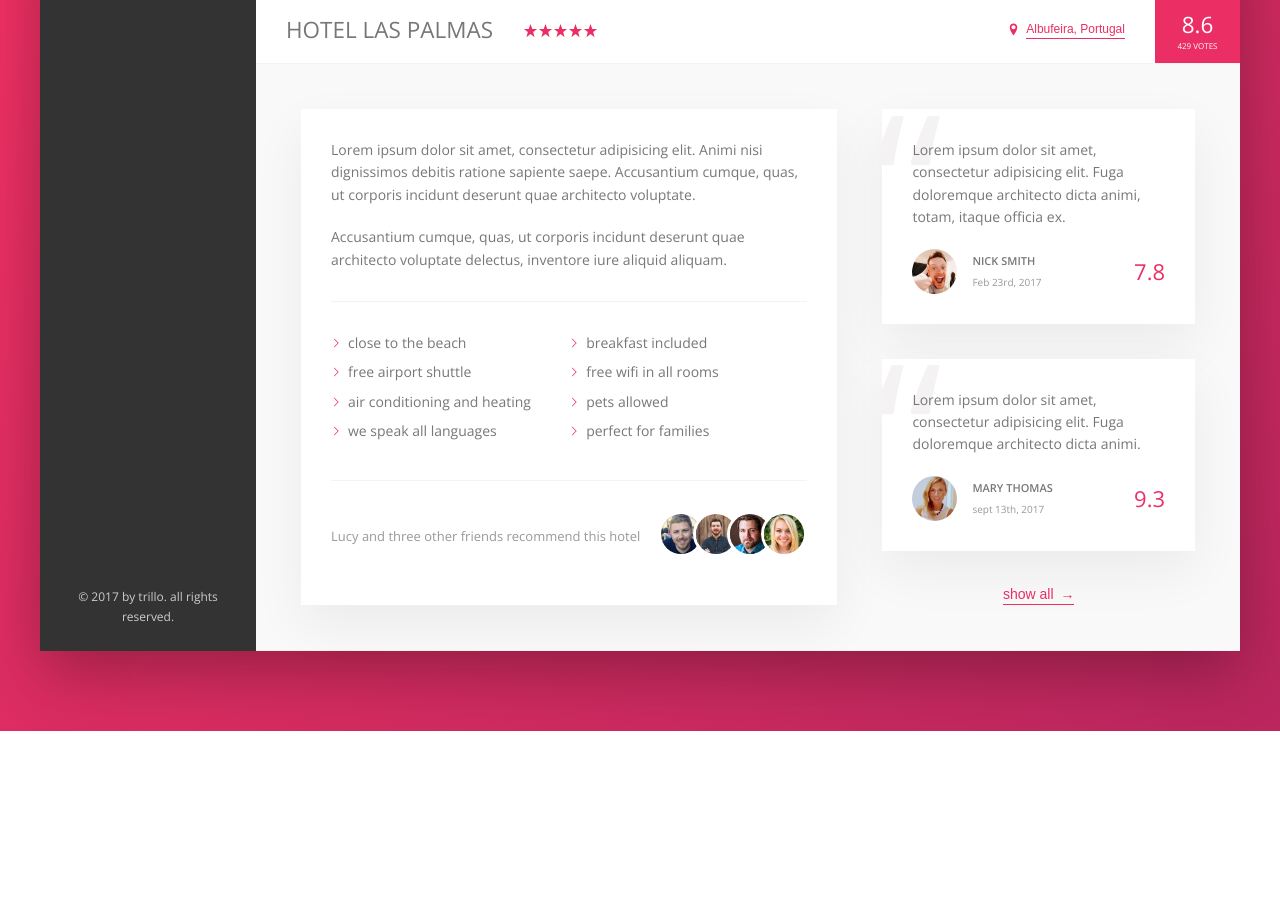
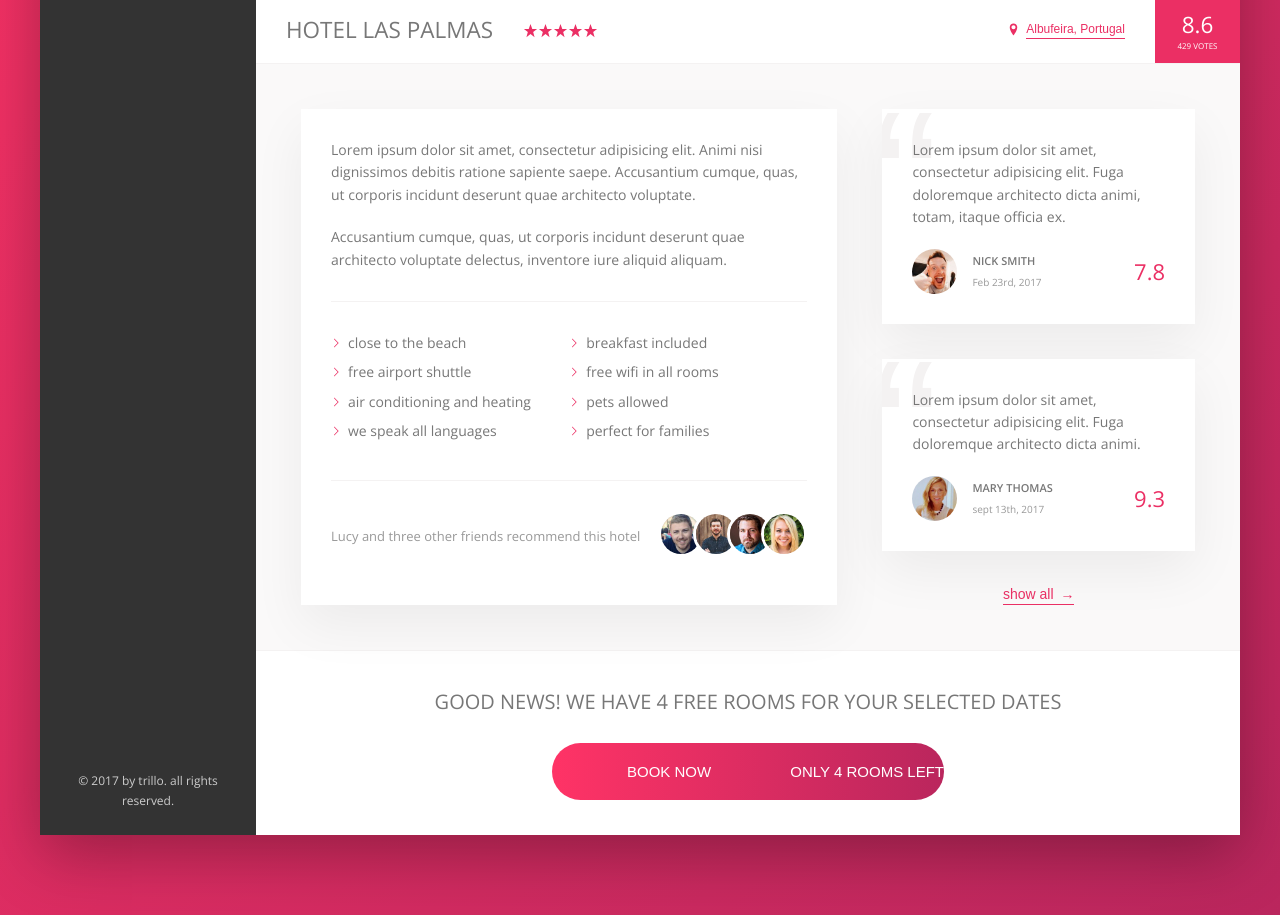
Before and after one commit to aniekan7132/TRILLO-2, a website: page index.html in a window 1280 px wide. Shown: the part 538-1453 px from the top of the page. Before the commit the page ends 1269 px from the top, so only its background shows below. Drawn offline with nearby package versions, Linux system fonts and the light colour scheme.

Commit message:
implemented some codes for the CTA section

```diff
--- a/index.html
+++ b/index.html
@@ -211,9 +211,21 @@
                                 </figcaption>
                             </figure>
                             <button class="btn-inline">show all <span>&rarr;</span></button>
+
                         </div>
 
                     </div>
+
+                    <div class="cta">
+                        <h2 class="cta__book-now">
+                            Good news! we have 4 free rooms for your selected dates
+                        </h2>
+                        <button class="btn">
+                            <span class="btn__visible">book now</span>
+                            <span class="btn__invisible">only 4 rooms left</span>
+                        </button>
+                    </div>
+
                 </main>
             </div>
         </div>
--- a/sass/_components.scss
+++ b/sass/_components.scss
@@ -428,9 +428,44 @@ align-items: center;
     top: -2.75rem;
     left: -1rem;
     font-size: 20rem;
+    font-family: sans-serif;
     color: var(--color-grey-light-2);
     line-height: 1;
     z-index: 1;
 
   }
 }
+
+///////////////////
+//CALL TO ACTION
+.cta {
+  padding: 3.5rem 0;
+  text-align: center;
+
+  &__book-now {
+    font-size: 2rem;
+    font-weight: 300;
+    margin-bottom: 2.5rem;
+    text-transform: uppercase;
+  }
+}
+
+///////////////////
+//CALL TO ACTION
+.btn {
+  font-size: 1.5rem;
+  font-weight: 300;
+  text-transform: uppercase;
+  border: none;
+  border-radius: 100px;
+  background-image: linear-gradient(to right, var(--color-primary-light), var(--color-primary-dark));
+  color: #fff;
+
+  &__visible {
+    display: inline-block;
+    padding: 2rem 7.5rem;
+  }
+  &__invisible {
+    display: inline-block;
+  }
+}
```
Also changed, not shown: css/style.css.
